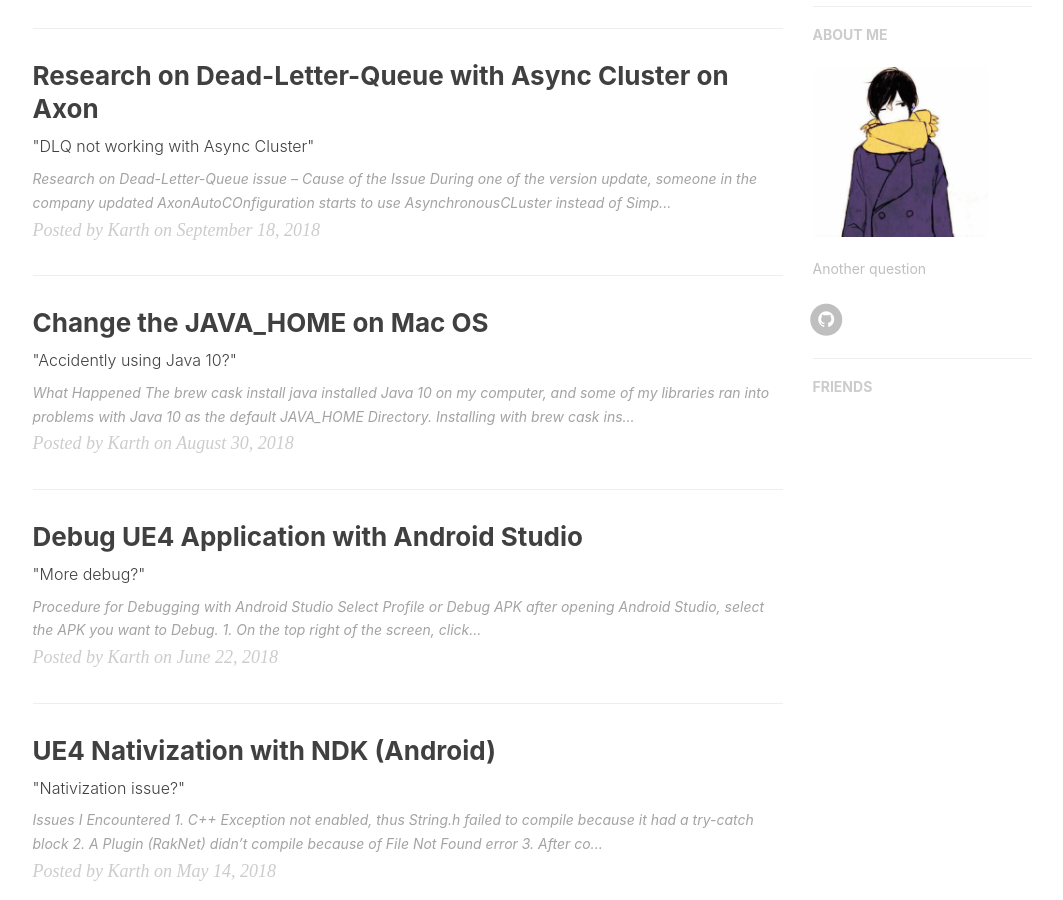
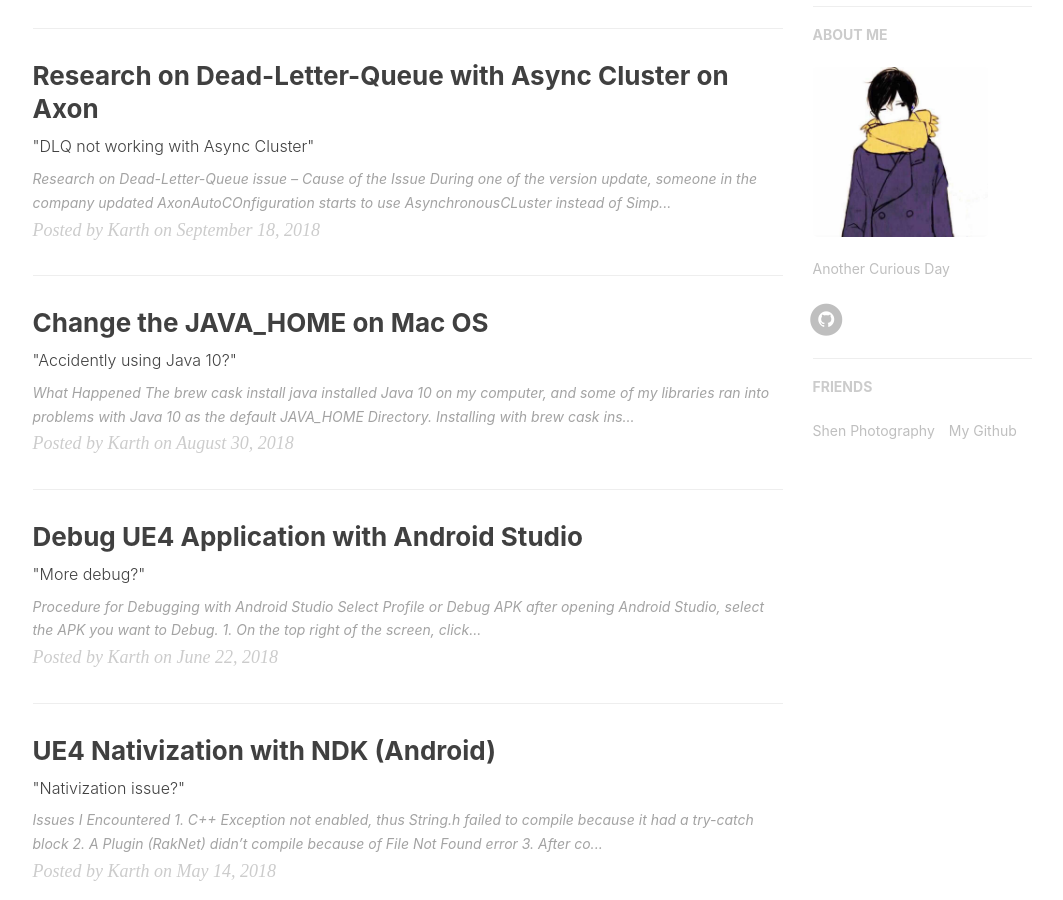
Before and after one commit to karthshen/karthshen.github.io, a Jekyll site: the page built from index.html, in a window 1280 px wide and 900 px high, scrolled down 711 px. Shown: the whole window, without its empty margins (135-1198 px from the left). Built offline with Jekyll 4.4.1, drawn with Linux system fonts in a browser that asks for light colours; nearby versions of some CDN libraries; the list of posts is cut into pages by our own code; comment, search, counter and statistics services are not loaded.

Commit message:
updated friends bar

```diff
--- a/_config.yml
+++ b/_config.yml
@@ -52,9 +52,8 @@ kramdown:
 
 # Sidebar settings
 sidebar: true                           # whether or not using Sidebar.
-sidebar-about-description: "Another question"
+sidebar-about-description: "Another Curious Day"
 sidebar-avatar: /img/avatar-hux.jpg      # use absolute URL, seeing it's used in both `/` and `/about/`
-
 
 
 # Featured Tags
@@ -71,5 +70,13 @@ service-worker: true
 
 # Friends
 friends: [
+   {
+        title: "Shen Photography",
+        href: "http://shenphotography.net"
+    },
 
+    {
+      title: "My Github",
+      href: "https://github.com/karthshen/"
+    }
 ]
```
